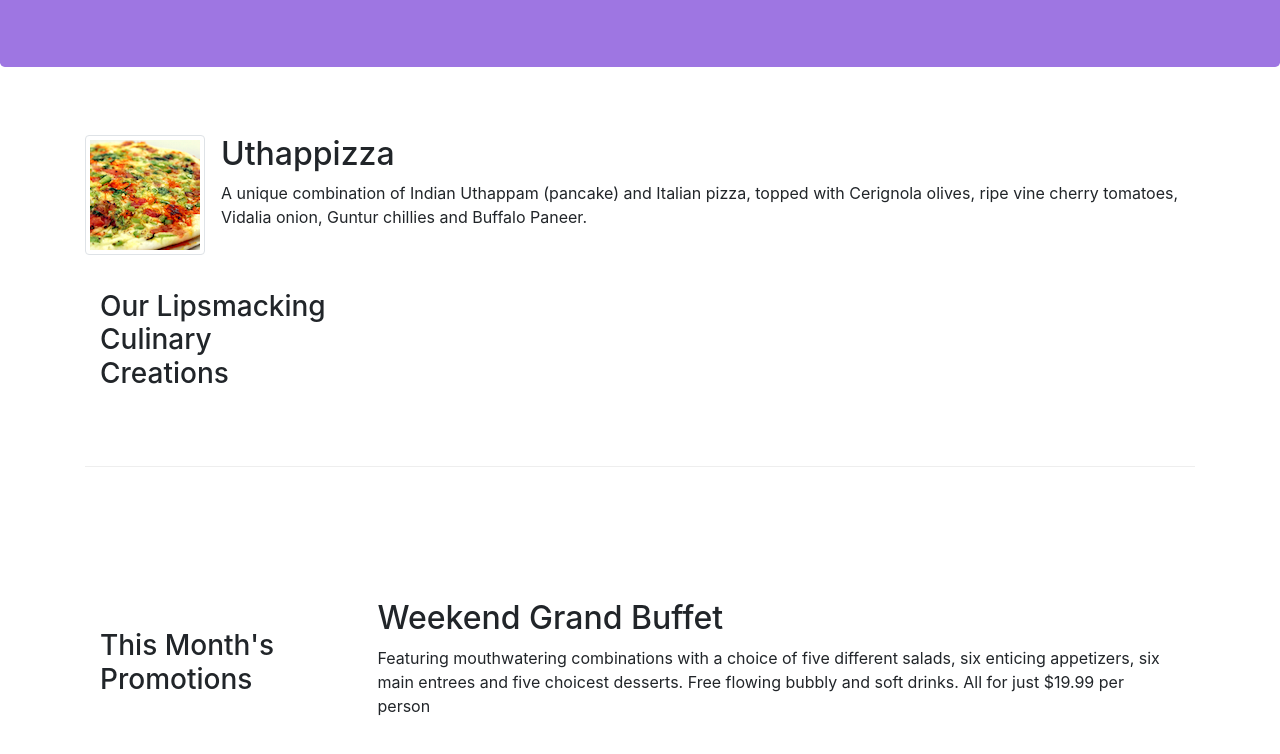
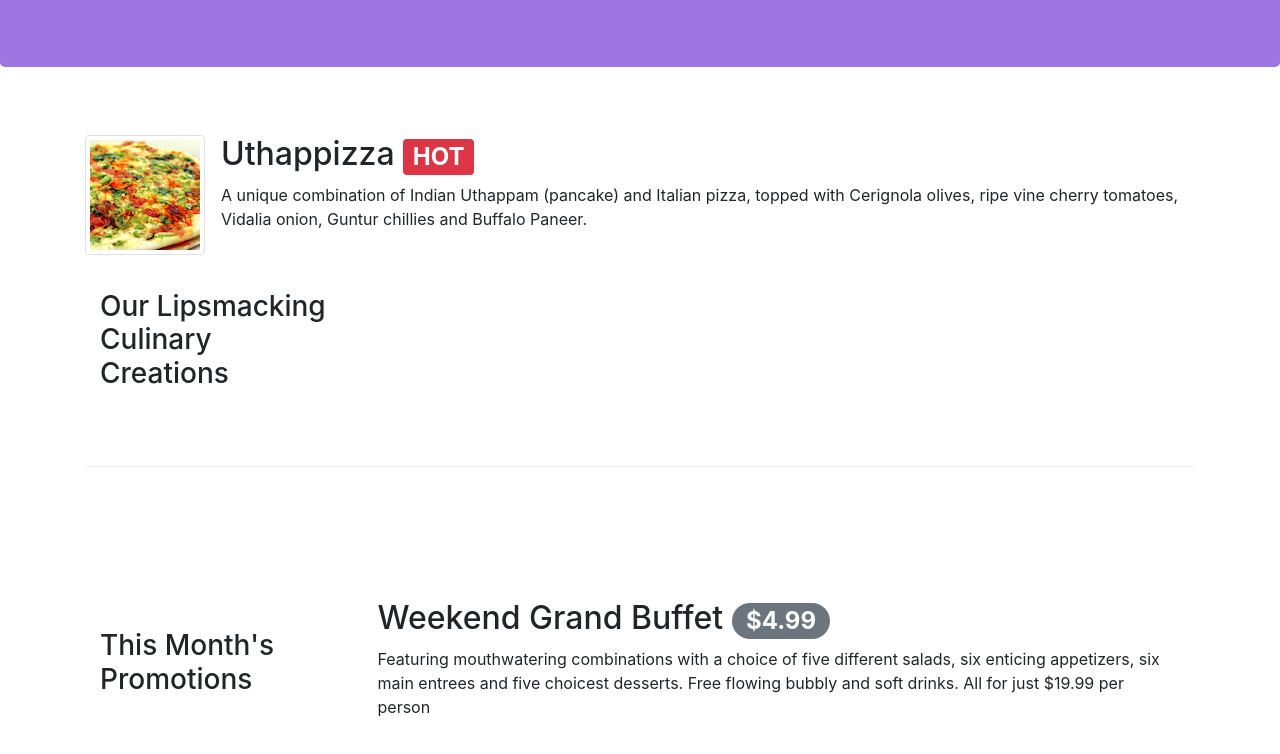
Before and after one commit to Hoangdebug/FER201m, a website: page Bootstrap4/conFusion/index.html in a window 1280 px wide. Shown: the part 390-1144 px from the top of the page. Drawn offline with nearby package versions, Linux system fonts and the light colour scheme.

Commit message:
Alerting Users

```diff
--- a/Bootstrap4/conFusion/index.html
+++ b/Bootstrap4/conFusion/index.html
@@ -69,7 +69,7 @@
           <img class="d-flex mr-3 img-thumbnail align-self-center"
                   src="img/uthappizza.png" alt="Uthappizza">
           <div class="media-body">
-              <h2 class="mt-0">Uthappizza</h2>
+              <h2 class="mt-0">Uthappizza <span class="badge badge-danger">HOT</span></h2>
               <p class="d-none d-sm-block">A unique combination of Indian Uthappam (pancake) and
                   Italian pizza, topped with Cerignola olives, ripe vine
                   cherry tomatoes, Vidalia onion, Guntur chillies and
@@ -83,7 +83,7 @@
           <h3>This Month's Promotions</h3>
         </div>
         <div class="col col-sm col-md">
-          <h2>Weekend Grand Buffet</h2>
+          <h2>Weekend Grand Buffet <span class="badge badge-pill badge-secondary">$4.99</span></h2>
           <p>
             Featuring mouthwatering combinations with a choice of five different
             salads, six enticing appetizers, six main entrees and five choicest
```
